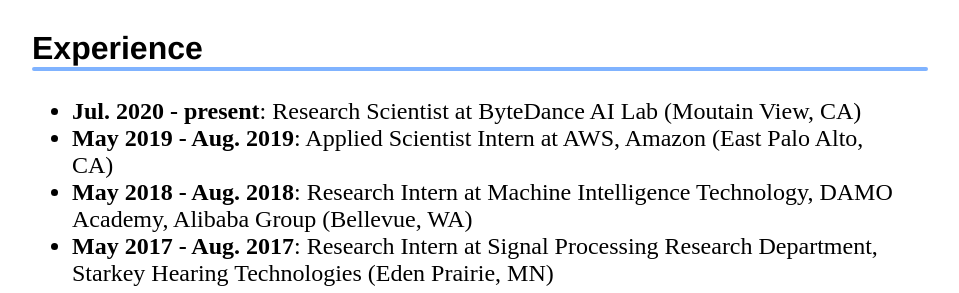
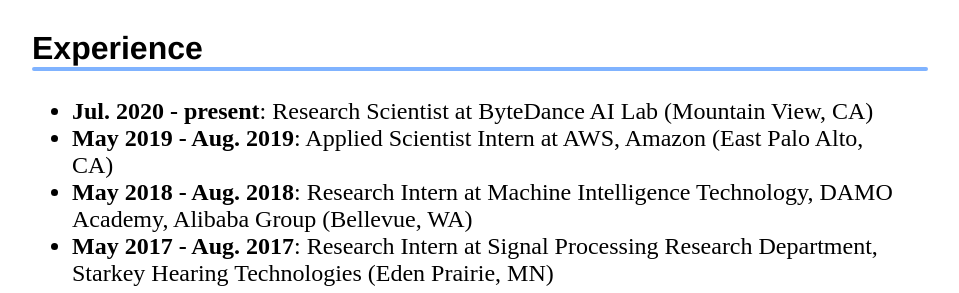
Before and after one commit to cliffzhao/cliffzhao.github.io, a Jekyll site: the page built from index.html, in a window 1280 px wide. Shown: the part 687-980 px from the top of the page, without its empty margins (160-1119 px from the left). Built offline with Jekyll 4.4.1, drawn with Linux system fonts in a browser that asks for light colours.

Commit message:
Update index.html

```diff
--- a/index.html
+++ b/index.html
@@ -29,7 +29,7 @@
 
     <h2>Experience</h2>
     <ul>
-	<li><strong>Jul. 2020 - present</strong>: Research Scientist at ByteDance AI Lab (Moutain View, CA)
+	<li><strong>Jul. 2020 - present</strong>: Research Scientist at ByteDance AI Lab (Mountain View, CA)
 	</li>
     <li><strong>May 2019 - Aug. 2019</strong>: Applied Scientist Intern at AWS, Amazon (East Palo Alto, CA)
 	</li>
```
